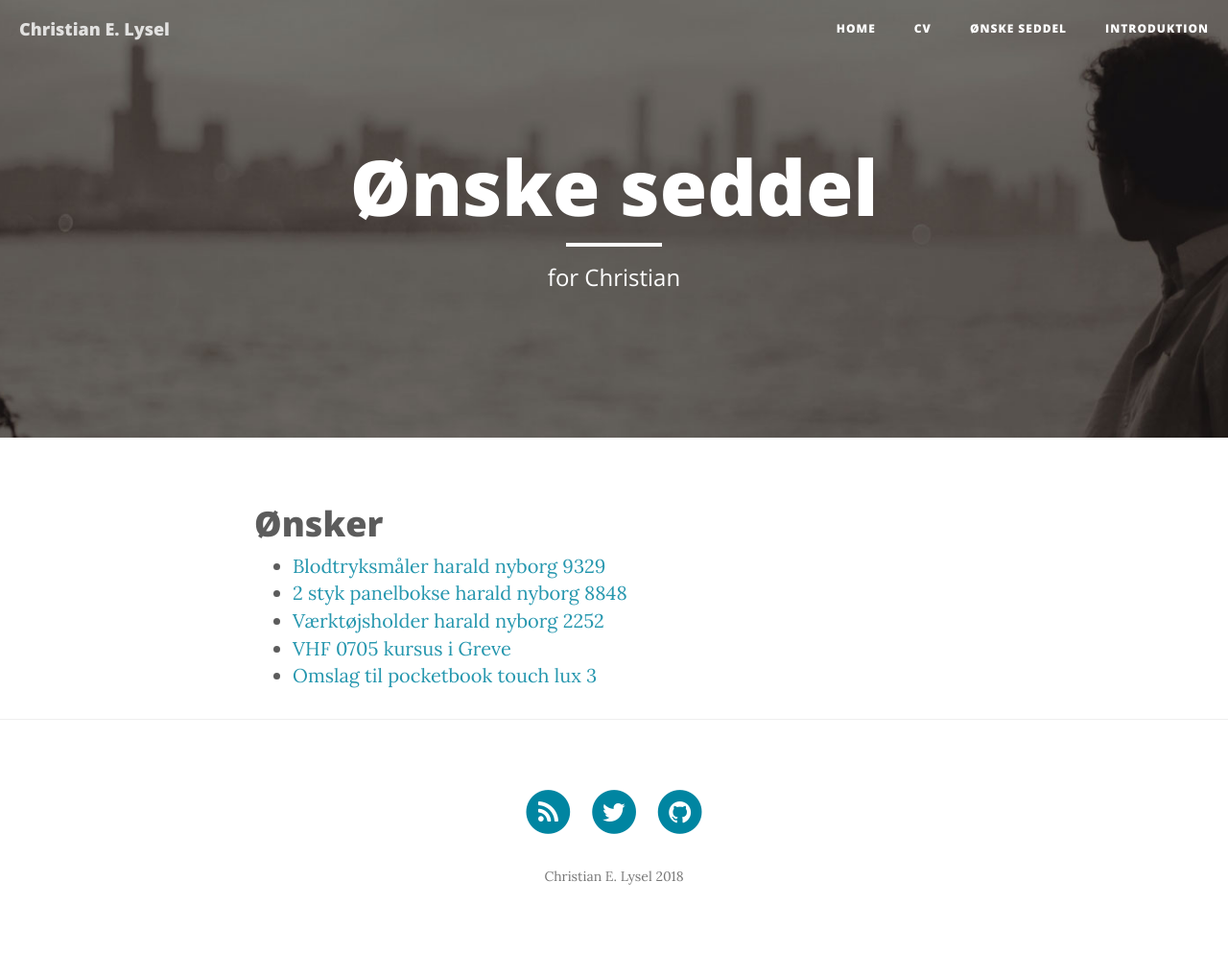
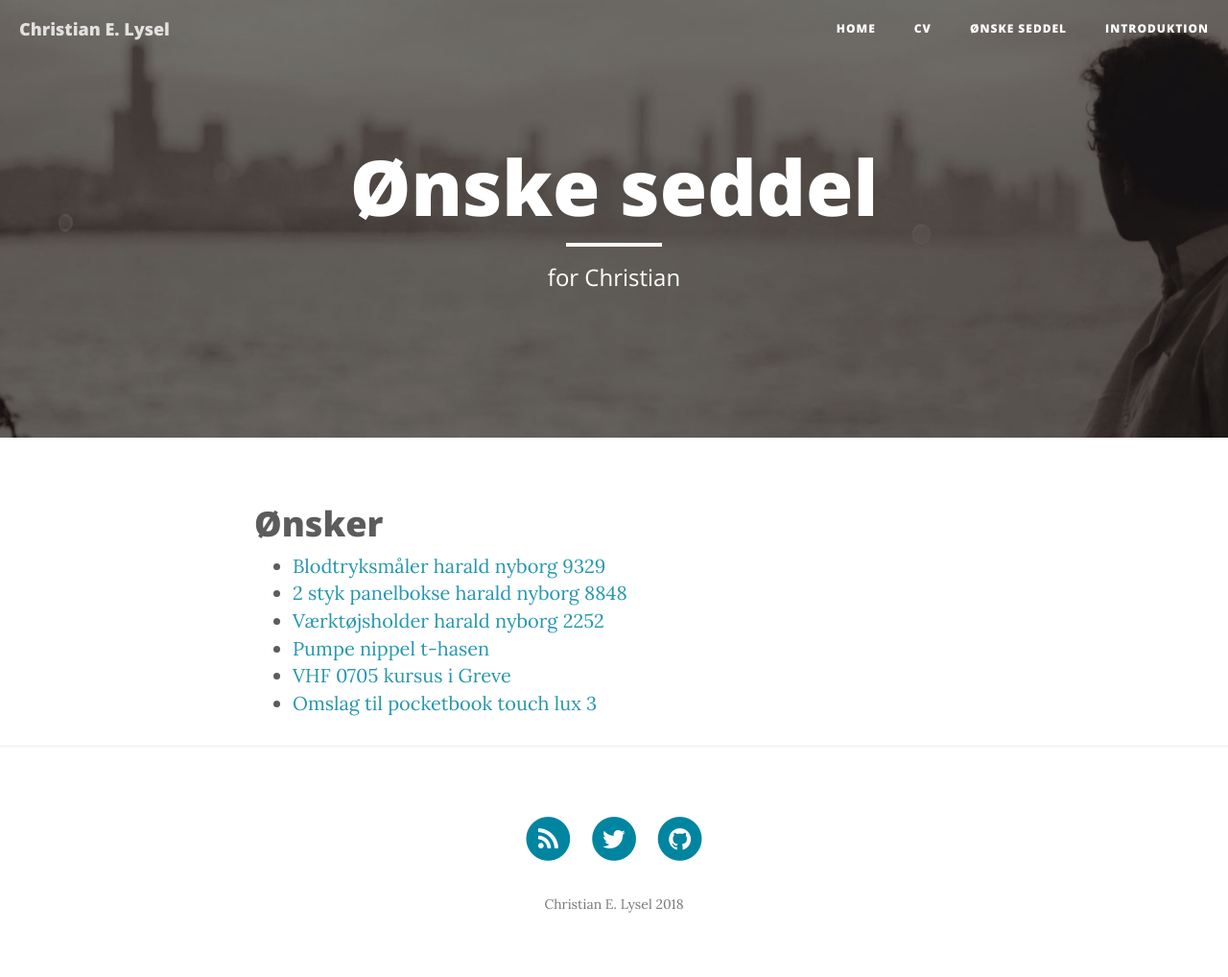
Before and after one commit to clysel/christian.lysel.net, a Jekyll site: the page built from gave.markdown, in a window 1280 px wide. Shown: the whole page at 96% size. Built offline with Jekyll 4.4.1, drawn with Linux system fonts in a browser that asks for light colours; nearby versions of some CDN libraries; before the commit the page ends 989 px from its top, so only the background shows below that.

Commit message:
Update gave.markdown

```diff
--- a/gave.markdown
+++ b/gave.markdown
@@ -9,5 +9,6 @@ header-img: "img/about-bg.jpg"
  * [Blodtryksmåler harald nyborg 9329](https://www.harald-nyborg.dk/p9329/blodtryksmaaler)
  * [2 styk panelbokse harald nyborg 8848](https://www.harald-nyborg.dk/p8848/mitsutomo-panelbokssaet-31-dele)
  * [Værktøjsholder harald nyborg 2252](https://www.harald-nyborg.dk/p2252/mitsutomo-vaerktojsholder-plast)
+ * [Pumpe nippel t-hasen](http://www.thansen.dk/product.asp?n=-449988340&pn=-449988301)
  * [VHF 0705 kursus i Greve](https://nauticmarine.dk/vhf-kursus/)
  * [Omslag til pocketbook touch lux 3](https://www.conradelektronik.dk/?websale8=conrad-dk&pi=1462095)
```
